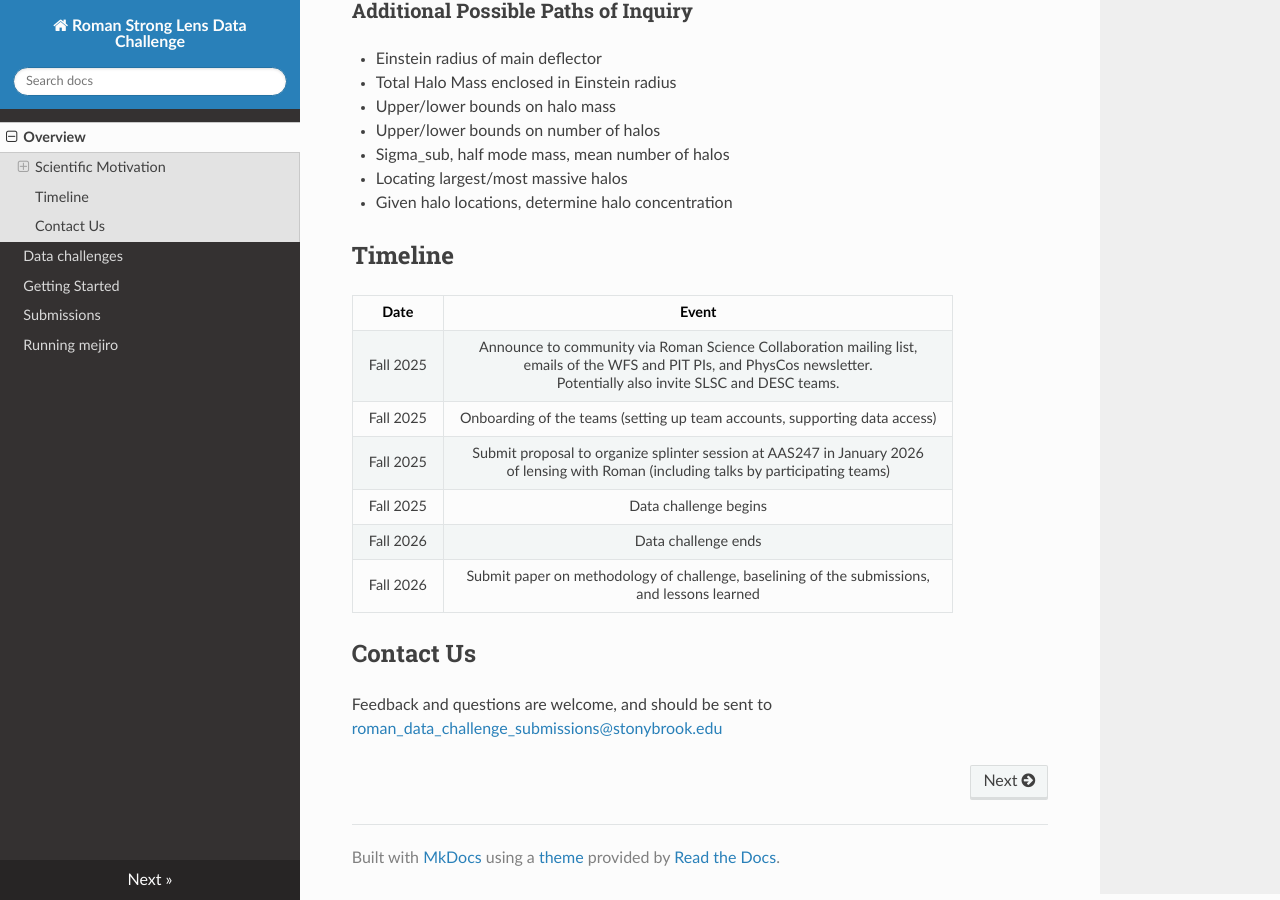
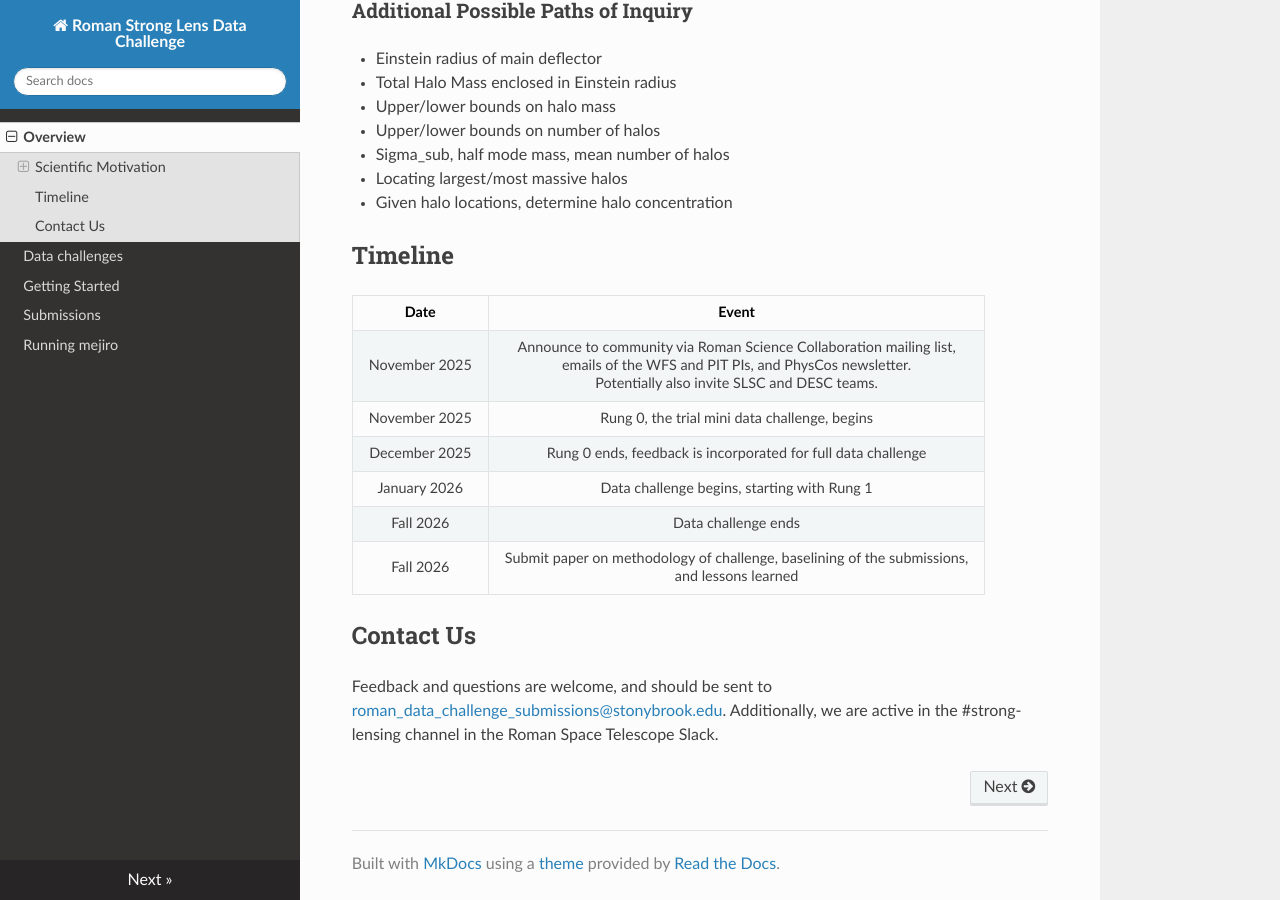
Before and after one commit to ahuang314/Roman_Data_Challenge, an MkDocs documentation site: the page built from docs/index.md, in a window 1280 px wide and 900 px high, scrolled down 1040 px. Built offline with MkDocs 1.6.1, drawn with Linux system fonts in a browser that asks for light colours; nearby versions of some CDN libraries.

Commit message:
edit docs

```diff
--- a/docs/index.md
+++ b/docs/index.md
@@ -32,13 +32,13 @@ Although Cold Dark Matter (CDM) is a widely successful model for predicting the
 
 | Date | Event |
 |:----:|:-----:|
-| Fall 2025 | Announce to community via Roman Science Collaboration mailing list,<br>emails of the WFS and PIT PIs, and PhysCos newsletter. <br> Potentially also invite SLSC and DESC teams. |
-| Fall 2025 | Onboarding of the teams (setting up team accounts, supporting data access) |
-| Fall 2025 | Submit proposal to organize splinter session at AAS247 in January 2026 <br> of lensing with Roman (including talks by participating teams) |
-| Fall 2025 | Data challenge begins|
+| November 2025 | Announce to community via Roman Science Collaboration mailing list,<br>emails of the WFS and PIT PIs, and PhysCos newsletter. <br> Potentially also invite SLSC and DESC teams. |
+| November 2025 | Rung 0, the trial mini data challenge, begins |
+| December 2025 | Rung 0 ends, feedback is incorporated for full data challenge |
+| January 2026 | Data challenge begins, starting with Rung 1 |
 | Fall 2026 | Data challenge ends |
 | Fall 2026 | Submit paper on methodology of challenge, baselining of the submissions, <br>and lessons learned |
 
 ## Contact Us
 
-Feedback and questions are welcome, and should be sent to [roman_data_challenge_submissions@stonybrook.edu](mailto:roman_data_challenge_submissions@stonybrook.edu)
+Feedback and questions are welcome, and should be sent to [roman_data_challenge_submissions@stonybrook.edu](mailto:roman_data_challenge_submissions@stonybrook.edu). Additionally, we are active in the #strong-lensing channel in the Roman Space Telescope Slack.
```
Also changed, not shown: docs/data_challenges.md (+0 -2 lines), docs/running_mejiro.md (+1 -1 lines).
